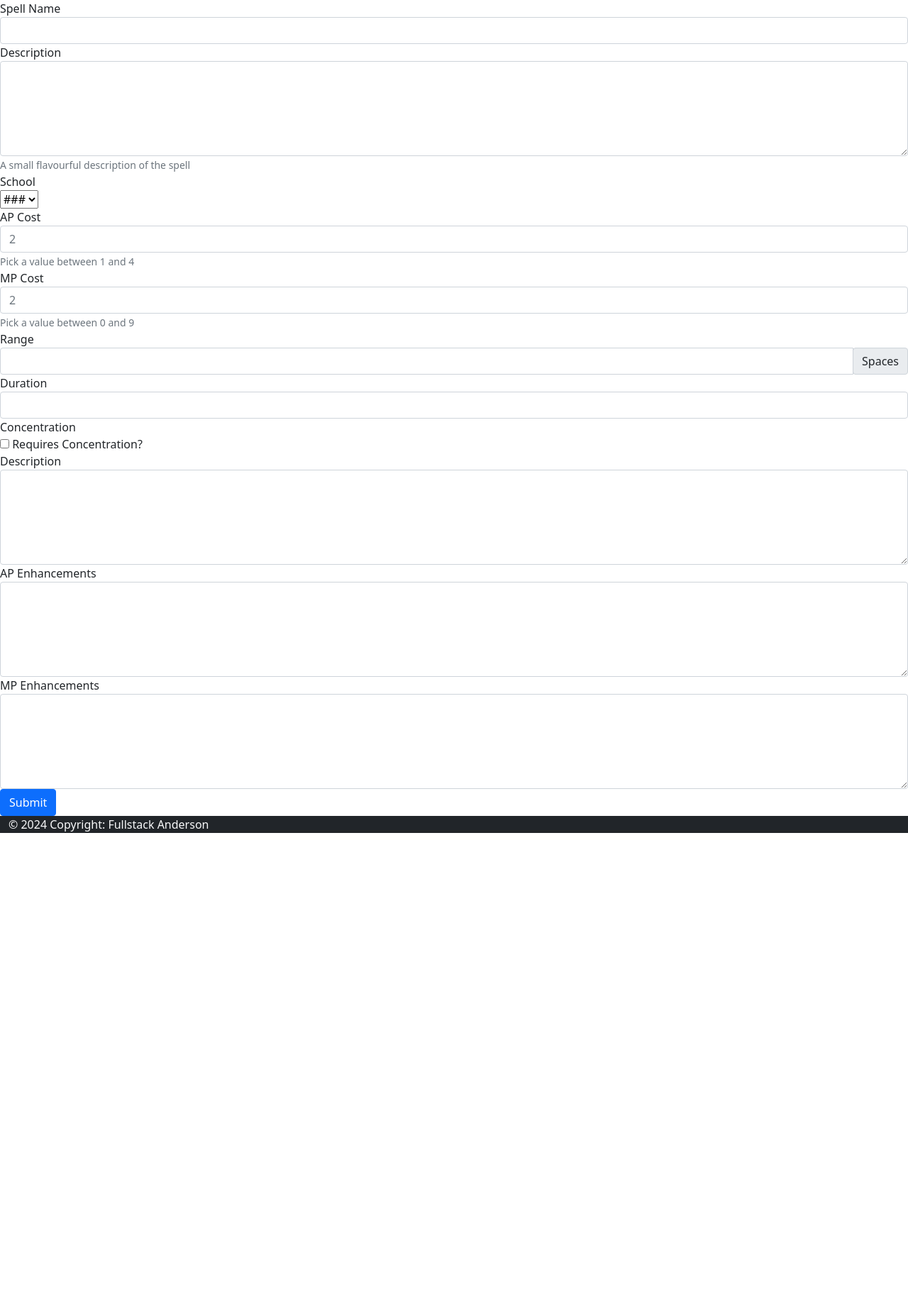
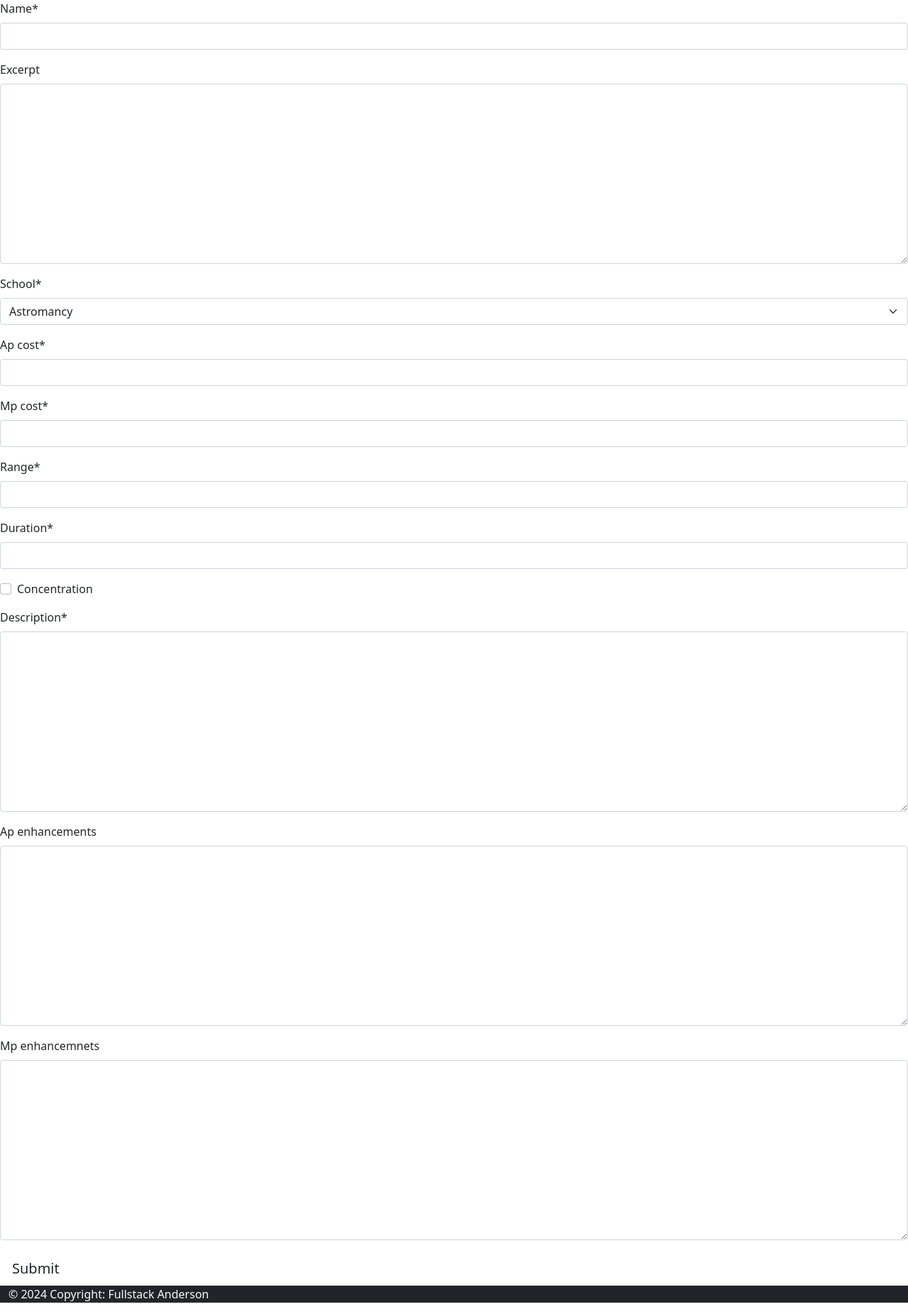
Before and after one commit to LaurieAnderson92/Spellsmith, a Django app: page /spellbookcreate in a window 1280 px wide. Shown: the part 42-1894 px from the top of the page at 71% size. Before the commit the page ends 1216 px from the top, so only its background shows below. Run offline with Django 5.2, Linux system fonts and the light colour scheme; some libraries are stand-ins or nearby versions.

Commit message:
build: create spells via form

```diff
--- a/spellbook/templates/spellbook/spell_create.html
+++ b/spellbook/templates/spellbook/spell_create.html
@@ -1,72 +1,12 @@
 {% extends 'base.html' %} {% block content %}
 {% load static %}
+{% load crispy_forms_tags %}
 
-<form>
-    <div class="form-group">
-      <label for="spell_name">Spell Name</label>
-      <input id="spell_name" name="spell_name" type="text" required="required" class="form-control">
-    </div>
-    <div class="form-group">
-      <label for="textarea">Description</label>
-      <textarea id="textarea" name="textarea" cols="40" rows="5" aria-describedby="textareaHelpBlock" class="form-control"></textarea>
-      <span id="textareaHelpBlock" class="form-text text-muted">A small flavourful description of the spell</span>
-    </div>
-    <div class="form-group">
-      <label for="spell_school">School</label>
-      <div>
-        <select id="spell_school" name="spell_school" required="required" class="custom-select">
-            <!-- Need to loop through SCHOOLS for each option -->
-            <option value="#">###</option>
-        </select>
-      </div>
-    </div>
-    <div class="form-group">
-      <label for="ap_cost">AP Cost</label>
-      <input id="ap_cost" name="ap_cost" placeholder="2" type="text" aria-describedby="ap_costHelpBlock" required="required" class="form-control">
-      <span id="ap_costHelpBlock" class="form-text text-muted">Pick a value between 1 and 4</span>
-    </div>
-    <div class="form-group">
-      <label for="mp_cost">MP Cost</label>
-      <input id="mp_cost" name="mp_cost" placeholder="2" type="text" aria-describedby="mp_costHelpBlock" required="required" class="form-control">
-      <span id="mp_costHelpBlock" class="form-text text-muted">Pick a value between 0 and 9</span>
-    </div>
-    <div class="form-group">
-      <label for="spell_range">Range</label>
-      <div class="input-group">
-        <input id="spell_range" name="spell_range" type="text" required="required" class="form-control">
-        <div class="input-group-append">
-          <div class="input-group-text">Spaces</div>
-        </div>
-      </div>
-    </div>
-    <div class="form-group">
-      <label for="duration">Duration</label>
-      <input id="duration" name="duration" type="text" class="form-control">
-    </div>
-    <div class="form-group">
-      <label>Concentration</label>
-      <div>
-        <div class="custom-control custom-checkbox custom-control-inline">
-          <input name="concentration" id="concentration_0" type="checkbox" class="custom-control-input" value="True">
-          <label for="concentration_0" class="custom-control-label">Requires Concentration?</label>
-        </div>
-      </div>
-    </div>
-    <div class="form-group">
-      <label for="description">Description</label>
-      <textarea id="description" name="description" cols="40" rows="5" required="required" class="form-control"></textarea>
-    </div>
-    <div class="form-group">
-      <label for="ap_enhancements">AP Enhancements</label>
-      <textarea id="ap_enhancements" name="ap_enhancements" cols="40" rows="5" class="form-control"></textarea>
-    </div>
-    <div class="form-group">
-      <label for="mp_enhancemnets">MP Enhancements</label>
-      <textarea id="mp_enhancemnets" name="mp_enhancemnets" cols="40" rows="5" class="form-control"></textarea>
-    </div>
-    <div class="form-group">
-      <button name="submit" type="submit" class="btn btn-primary">Submit</button>
-    </div>
+<form id="spellForm" method="post">
+    {{spell_form | crispy}}
+    {% csrf_token %}
+    <button id="submitButton" type="submit"
+            class="btn btn-signup btn-lg">Submit</button>
 </form>
 
   {% endblock content %}
--- a/spellbook/views.py
+++ b/spellbook/views.py
@@ -1,5 +1,6 @@
-from django.shortcuts import render, get_object_or_404
+from django.shortcuts import render, get_object_or_404, HttpResponseRedirect
 from django.views import generic
+from django.urls import reverse
 from .models import Spell
 from .forms import SpellForm
 
@@ -38,7 +39,16 @@
     """
     spell_form = SpellForm()
 
+    if request.method == "POST":
+        spell_form = SpellForm(data=request.POST)
+        if spell_form.is_valid():
+            spell = spell_form.save(commit=False)
+            spell.creator = request.user
+            spell.save()
+            return HttpResponseRedirect('spell_list')
+
     return render(
         request,
-        "spellbook/spell_create.html"
+        "spellbook/spell_create.html",
+        {"spell_form": spell_form}
 )
```
